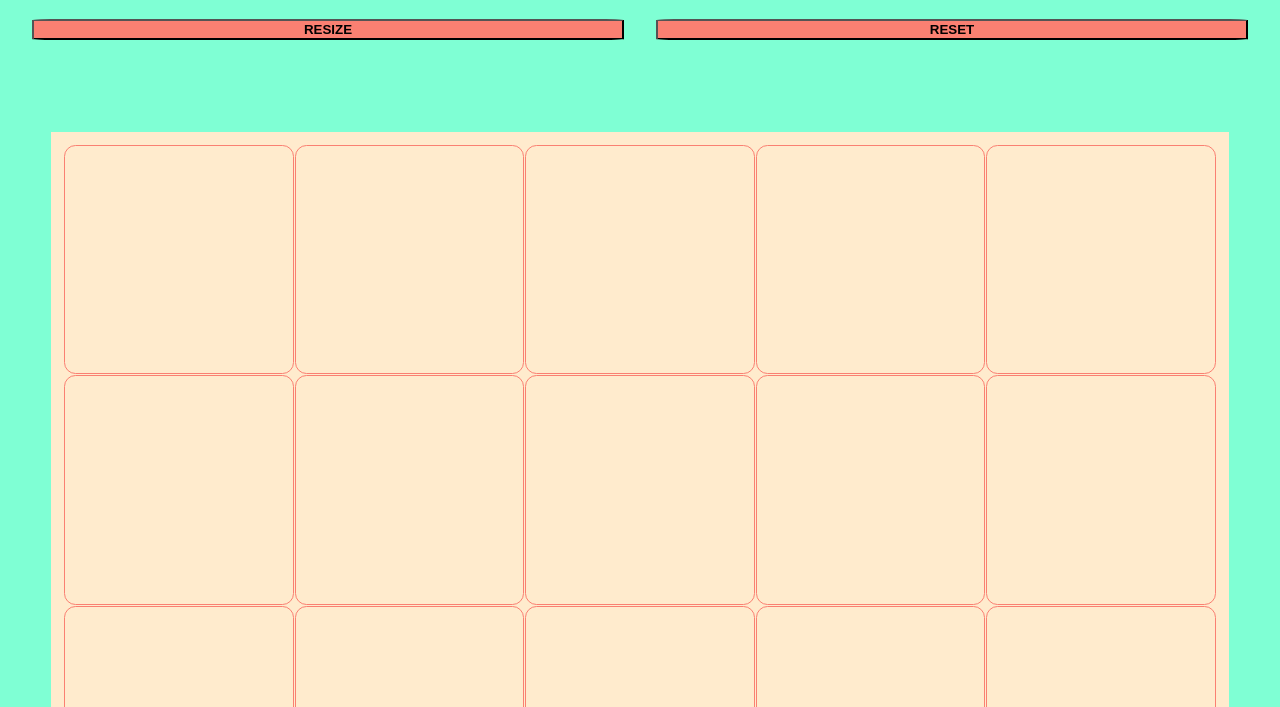
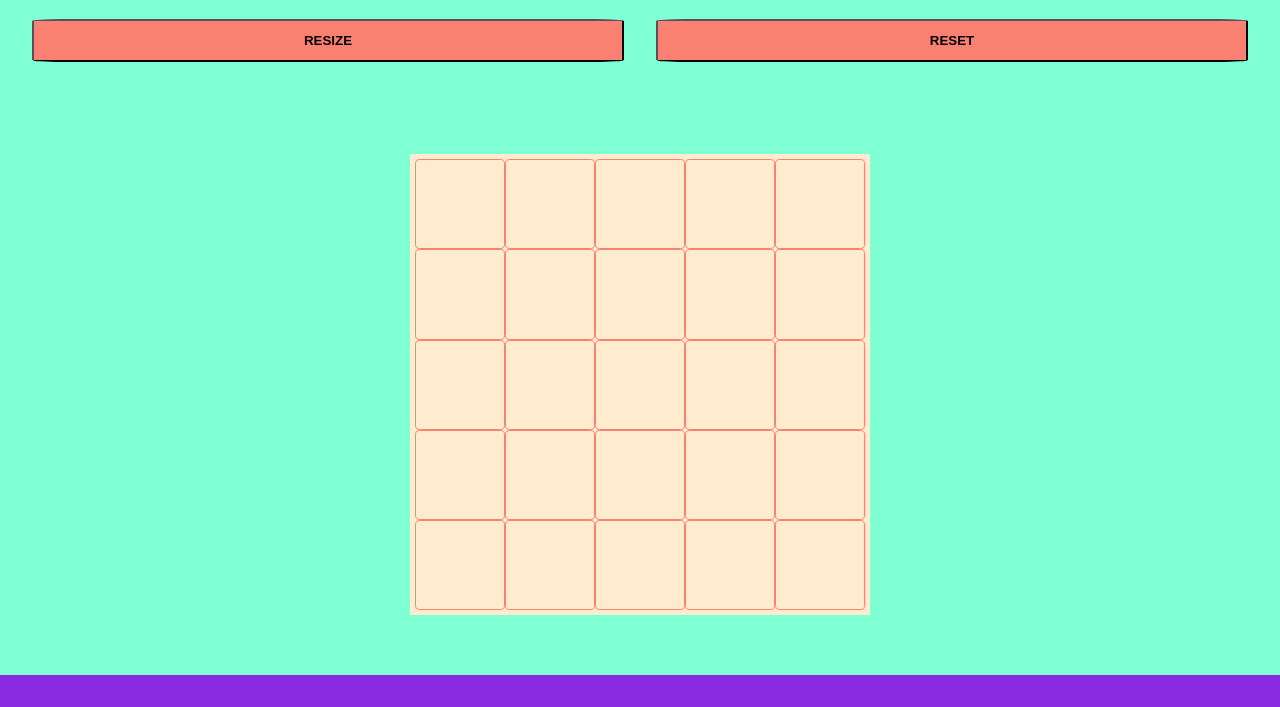
Before and after one commit to lachappers/odin-etch-a-sketch, a plain HTML site: page index.html in a window 1280 px wide. Shown: the part 93-800 px from the top of the page. Drawn offline with Linux system fonts and the light colour scheme.

Commit message:
perfected scaling grid inside flexbox

```diff
--- a/css/style.css
+++ b/css/style.css
@@ -6,45 +6,57 @@ body {
     flex-direction: column;
     text-align: center;
     justify-content: space-between;
-    gap: 30px;
+    gap: 10px;
 
 }
-
 
 header {
     display: flex;
     flex-direction: column;
         padding: 2rem;
+    /* flex: 1; */
 }
 
 .buttonContainer{
     display: flex;
     gap: 2rem;
-    flex-grow: 0;
+    background-color: aquamarine;
 }
 
     button {
         background-color: salmon;
         border-radius: 5%;
+        padding: 1%;
         flex: 1;
         font-weight: bolder;
     }
 
+#main {
+    display: flex;
+    /* background-color: black; */
+    width: auto;
+    flex: 1 0 auto;
+    justify-content: space-around;
+}
+
     .gridContainer {
-
+        padding: 5px;
+        height: auto;
         display: grid;
         background-color: blanchedalmond;
-    padding: 1%;
-    width: min(90%, 75rem);
-    min-height: fit-content;
-    grid-gap: 1px;
-    margin: auto;
+        /* padding: 1%; */
+        /* width: min(90%, 75rem); */
+        /* max-width: 50vh; */
+        aspect-ratio: 1;
+        /* grid-gap: 1%; */
+        /* align-self: stretch; */
+        margin: 50px;
 
     }
-
         .boxes {
             aspect-ratio: 1;
-        padding: 1%;
+            /* padding: 1%; */
+            /* background-color: aliceblue; */
             border: 1px solid salmon;
             border-radius: 5%;
             }
--- a/index.html
+++ b/index.html
@@ -17,10 +17,9 @@
 
     </header>
 
-    <div></div>
-
-    <div class = "gridContainer"></div>
-
+    <div id = "main">
+        <div class = "gridContainer"></div>
+    </div>
     <footer></footer>
     <script src="./js/javascript.js"></script>
 </body>
```
Lines whose indentation alone changed are shown as unchanged.
